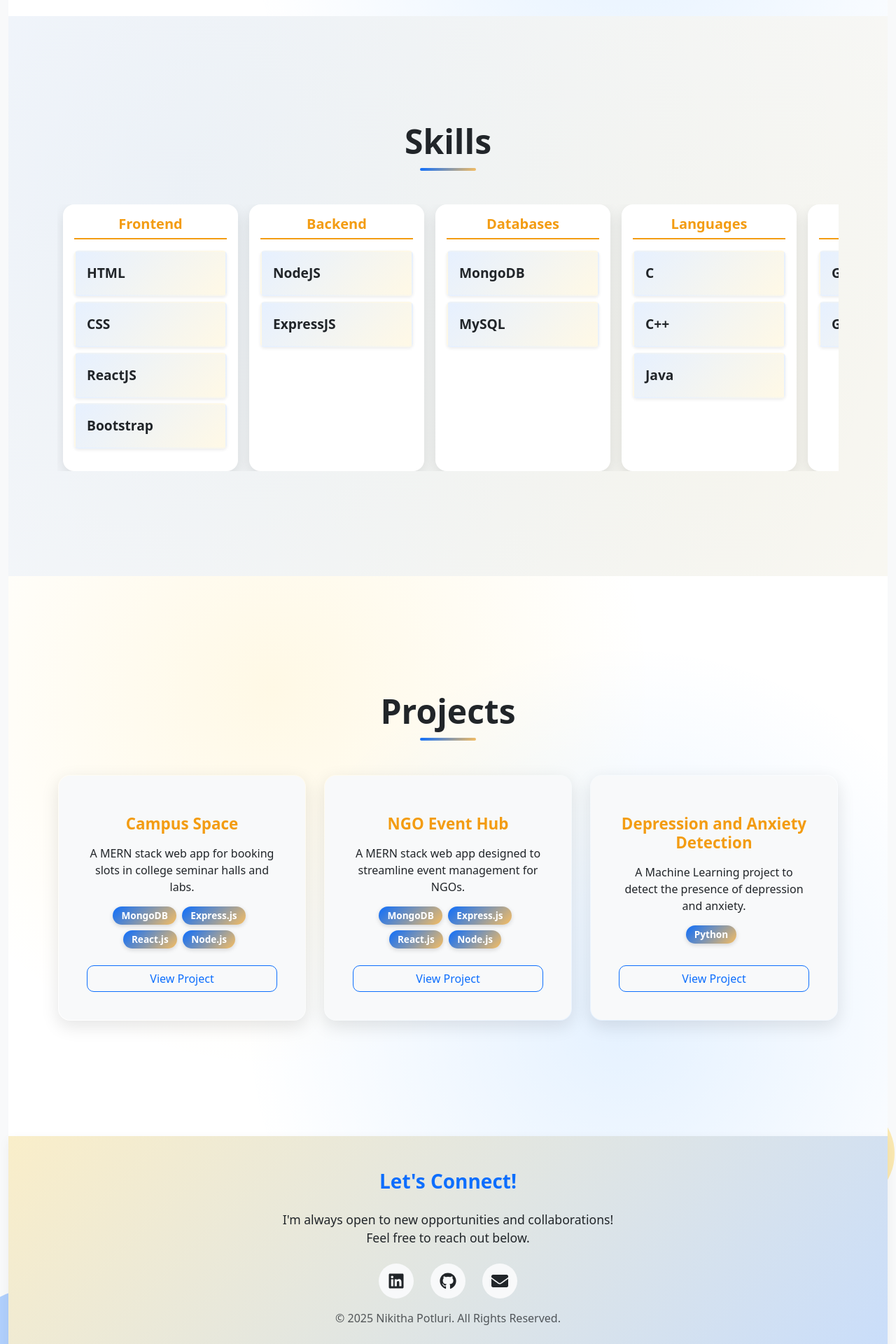
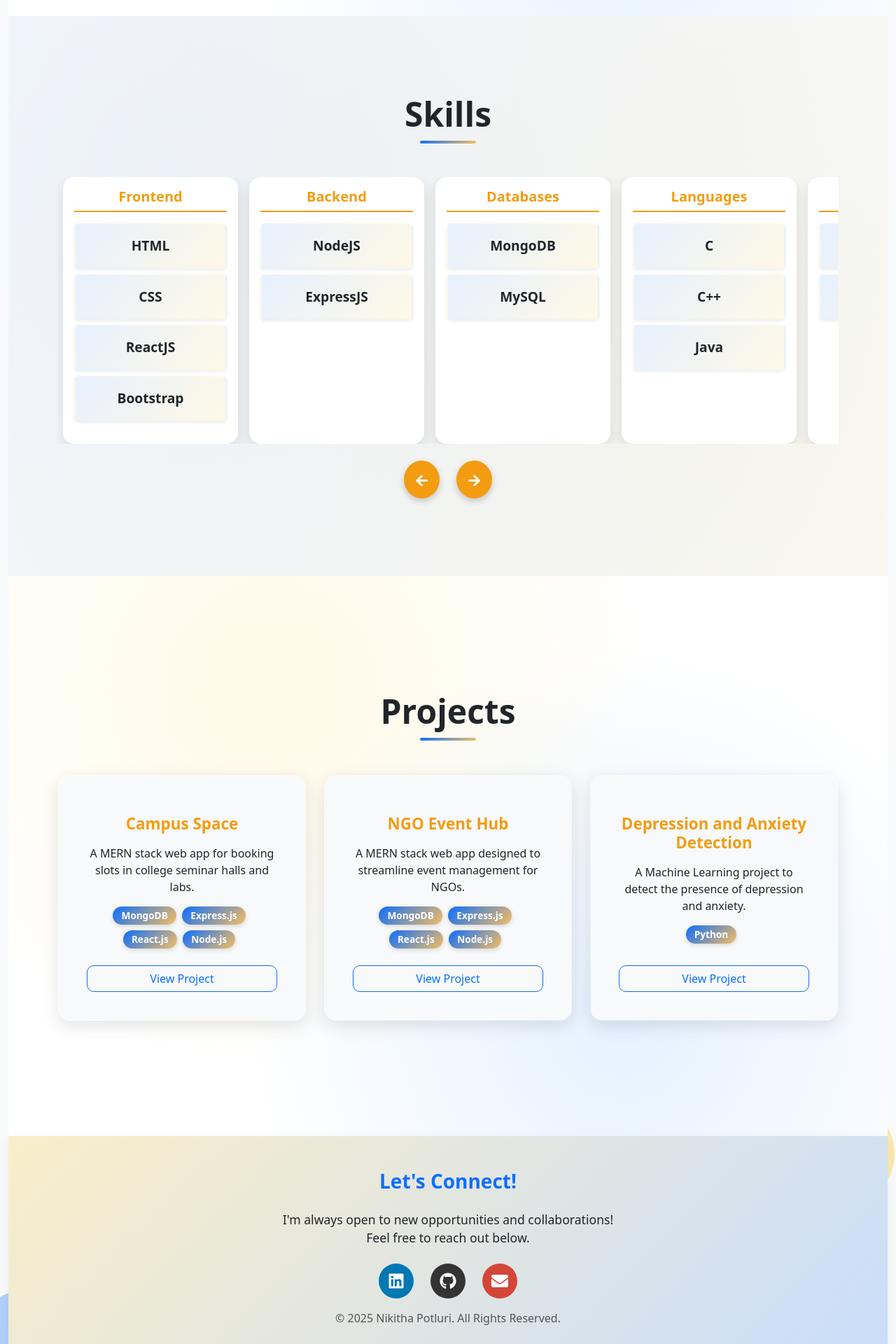
Before and after one commit to nikithapotluri/MERN-PORTFOLIO, a React (Vite) app in the folder frontend/: page / in a window 1280 px wide. Shown: the part 1640-3560 px from the top of the page at 70% size. Built offline with nearby package versions, Linux system fonts and the light colour scheme.

Commit message:
Add Skill Scroll and Footer Color

```diff
--- a/frontend/src/components/Footer.jsx
+++ b/frontend/src/components/Footer.jsx
@@ -30,10 +30,10 @@ export default function Footer({ darkMode }) {
             target="_blank"
             rel="noreferrer"
             className={`${
-              darkMode ? "text-white" : "text-dark"
+              darkMode ? "text-white" : "text-white"
             } d-flex align-items-center justify-content-center p-2 rounded-circle transition-all`}
             style={{
-              background: darkMode ? "#0077b5" : "#f8f9fa",
+              background: "#0077b5",
               width: "50px",
               height: "50px",
             }}
@@ -46,10 +46,10 @@ export default function Footer({ darkMode }) {
             target="_blank"
             rel="noreferrer"
             className={`${
-              darkMode ? "text-white" : "text-dark"
+              darkMode ? "text-white" : "text-white"
             } d-flex align-items-center justify-content-center p-2 rounded-circle transition-all`}
             style={{
-              background: darkMode ? "#333" : "#f8f9fa",
+              background: "#333" ,
               width: "50px",
               height: "50px",
             }}
@@ -60,10 +60,10 @@ export default function Footer({ darkMode }) {
           <a
             href="mailto:nikithapotluri17@gmail.com"
             className={`${
-              darkMode ? "text-white" : "text-dark"
+              darkMode ? "text-white" : "text-white"
             } d-flex align-items-center justify-content-center p-2 rounded-circle transition-all`}
             style={{
-              background: darkMode ? "#d44638" : "#f8f9fa",
+              background: "#d44638" ,
               width: "50px",
               height: "50px",
             }}
--- a/frontend/src/components/Skills.css
+++ b/frontend/src/components/Skills.css
@@ -111,3 +111,31 @@
     margin-bottom: 15px;
   }
 }
+
+
+.scroll-buttons {
+  display: flex;
+  justify-content: center;
+  gap: 1.5rem;
+}
+
+.scroll-btn {
+  background-color: #f39c12; /* Bright yellow */
+  border: none;
+  color: white; /* Arrow color */
+  padding: 0.8rem 1rem;
+  border-radius: 50%;
+  cursor: pointer;
+  transition: all 0.3s ease;
+  box-shadow: 0 4px 10px rgba(0, 0, 0, 0.2);
+  font-size: 1.2rem;
+}
+
+.scroll-btn:hover {
+  background-color: #f39c12; /* lighter yellow on hover */
+  transform: scale(1.1);
+}
+
+.scroll-btn:active {
+  transform: scale(0.95);
+}
--- a/frontend/src/components/Skills.jsx
+++ b/frontend/src/components/Skills.jsx
@@ -1,49 +1,47 @@
-import React from "react";
+import React, { useRef } from "react";
 import "bootstrap/dist/css/bootstrap.min.css";
 import "./Skills.css";
-
+import { FaArrowLeft, FaArrowRight } from "react-icons/fa";
 
 const skillsData = [
-  {
-    title: "Frontend",
-    items: ["HTML", "CSS", "ReactJS","Bootstrap"],
-  },
-  {
-    title: "Backend",
-    items: ["NodeJS", "ExpressJS"],
-  },
-  {
-    title: "Databases",
-    items: ["MongoDB", "MySQL"],
-  },
-  {
-    title: "Languages",
-    items: ["C", "C++", "Java"],
-  },
-  {
-    title: "Version Control",
-    items: ["Git", "GitHub"],
-  },
-  {
-    title: "Tools",
-    items: ["VSCode", "Canva"],
-  },
+  { title: "Frontend", items: ["HTML", "CSS", "ReactJS", "Bootstrap"] },
+  { title: "Backend", items: ["NodeJS", "ExpressJS"] },
+  { title: "Databases", items: ["MongoDB", "MySQL"] },
+  { title: "Languages", items: ["C", "C++", "Java"] },
+  { title: "Version Control", items: ["Git", "GitHub"] },
+  { title: "Tools", items: ["VSCode", "Canva"] },
 ];
 
 export default function Skills({ darkMode }) {
+  const scrollRef = useRef(null);
+
+  // Smooth scroll left/right
+  const scroll = (direction) => {
+    const scrollAmount = 300;
+    if (scrollRef.current) {
+      scrollRef.current.scrollBy({
+        left: direction === "left" ? -scrollAmount : scrollAmount,
+        behavior: "smooth",
+      });
+    }
+  };
+
   return (
     <section
       id="skills"
       className={`py-5 ${darkMode ? "bg-dark text-white" : "bg-light text-dark"}`}
     >
-      <div className="container">
-        <h2 className="text-center mb-5 animate__animated animate__fadeInDown display-5 fw-semibold">
+      <div className="container text-center">
+        <h2 className="mb-5 animate__animated animate__fadeInDown display-5 fw-semibold">
           Skills
         </h2>
+
+        {/* Scrollable Skills Row */}
         <div
           className="d-flex flex-nowrap overflow-auto px-2"
+          ref={scrollRef}
           style={{
-            scrollbarWidth: "thin",
+            scrollbarWidth: "none",
             WebkitOverflowScrolling: "touch",
           }}
         >
@@ -55,12 +53,14 @@ export default function Skills({ darkMode }) {
             >
               <div className="card-body">
                 <h5 className="card-title text-center fw-bold">{category.title}</h5>
-                <ul className="list-unstyled ">
+                <ul className="list-unstyled">
                   {category.items.map((item, i) => (
-                          <li key={i} className="mb-2 animate__animated animate__zoomIn"
+                    <li
+                      key={i}
+                      className="mb-2 animate__animated animate__zoomIn"
                       style={{
                         animationDelay: `${index * 0.1}s`,
-                                animationFillMode: "both"
+                        animationFillMode: "both",
                       }}
                     >
                       <div className="skill-card p-3 rounded shadow-sm">{item}</div>
@@ -71,55 +71,17 @@ export default function Skills({ darkMode }) {
             </div>
           ))}
         </div>
-      </div>
-    </section>
-  );
-}
 
-
-/*
-import React from "react";
-import "bootstrap/dist/css/bootstrap.min.css";
-import "animate.css";
-import "./Skills.css";
-
-export default function Skills({ darkMode }) {
-  const skills = [
-    "HTML", "CSS", "ReactJS", "Bootstrap",
-    "NodeJS", "ExpressJS",
-    "MongoDB", "MySQL",
-    "C", "C++", "Figma", "Canva",
-    "Data Structures & Algorithms", "OOPs",
-    "Git/Github", "VSCode"
-  ];
-
-  return (
-    <section
-      id="skills"
-      className={`skills-section py-5 ${darkMode ? "bg-dark text-white" : "bg-light text-dark"}`}
-    >
-      <div className="container text-center">
-        <h2 className="mb-5 animate__animated animate__fadeInDown display-5 fw-semibold">
-          Skills and Tools
-        </h2>
-        <div className="row justify-content-center g-4">
-          {skills.map((skill, index) => (
-            <div
-              key={index}
-              className="col-6 col-md-3 animate__animated animate__zoomIn"
-              style={{
-                animationDelay: `${index * 0.1}s`,
-                animationFillMode: "both"
-              }}
-            >
-              <div className="skill-card p-3 rounded shadow-sm">
-                {skill}
-              </div>
-            </div>
-          ))}
+        {/* Scroll Buttons */}
+        <div className="scroll-buttons mt-4">
+          <button className="scroll-btn" onClick={() => scroll("left")}>
+            <FaArrowLeft />
+          </button>
+          <button className="scroll-btn" onClick={() => scroll("right")}>
+            <FaArrowRight />
+          </button>
         </div>
       </div>
     </section>
   );
 }
-*/
```
Lines whose indentation alone changed are shown as unchanged.
